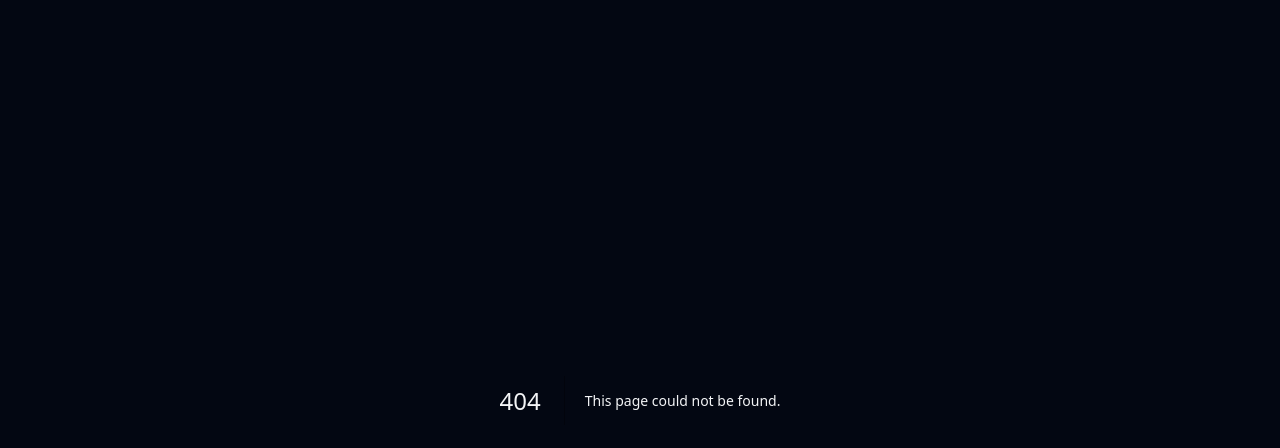
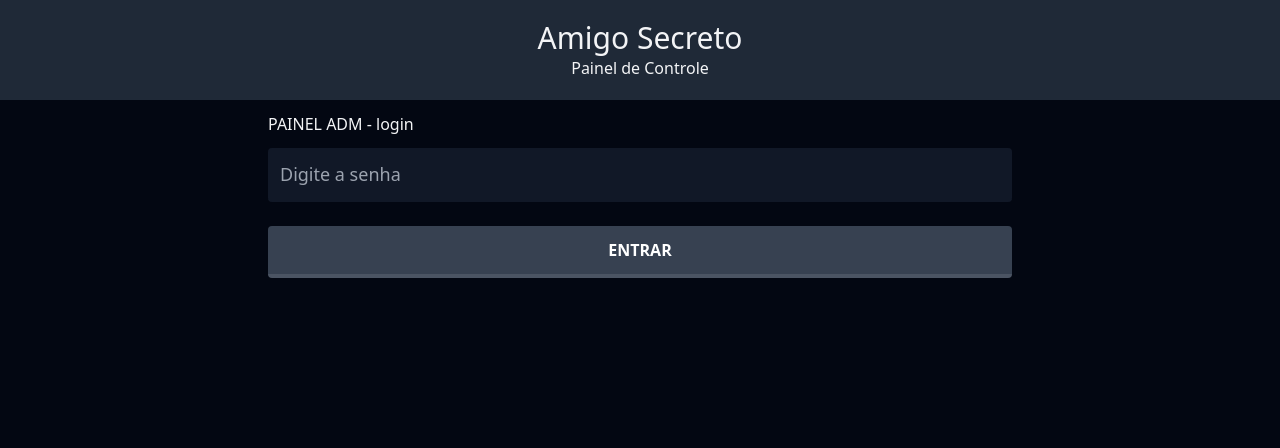
Before and after one commit to AlbertoPaim/amigoSecretoFront, a Next.js app: page /admin/login in a window 1280 px wide. Before the commit this address had no page. Shown: the top 448 px of the page. Built offline with nearby package versions, Linux system fonts and the light colour scheme.

Commit message:
creating admin feats

```diff
--- a/package.json
+++ b/package.json
@@ -10,6 +10,7 @@
   },
   "dependencies": {
     "axios": "^1.6.7",
+    "cookies-next": "^4.1.1",
     "dotenv": "^16.4.1",
     "next": "14.1.0",
     "react": "^18",
--- /dev/null
+++ b/src/api/server.ts
@@ -0,0 +1,20 @@
+import { getCookie } from "cookies-next";
+import { cookies } from "next/headers";
+import { req } from "./axios";
+
+export const pingAdmin = async () => {
+    try {
+
+        const token = getCookie('token', { cookies })
+
+        await req.get('/admin/ping', {
+            headers: {
+                "Authorization": `Token ${token}`
+            }
+        })
+
+        return true;
+    } catch (error) {
+        return false;
+    }
+};
--- /dev/null
+++ b/src/app/admin/layout.tsx
@@ -0,0 +1,27 @@
+import { Metadata } from "next";
+import { ReactNode } from "react";
+
+export const metadata: Metadata = {
+    title: 'Amigo Secreto - Admin'
+}
+
+type Props = { children: ReactNode }
+
+export const Layout = ({ children }: Props) => {
+    return (
+        <div>
+            <header className="bg-gray-800 text-center py-5">
+                <h3 className="text-3xl">Amigo Secreto</h3>
+                <h4 className="text-base">Painel de Controle</h4>
+
+            </header>
+            <main className="mx-auto w-full max-w-3xl p-3">
+                {children}
+            </main>
+
+
+        </div>
+    )
+};
+
+export default Layout;
--- /dev/null
+++ b/src/app/admin/login/page.tsx
@@ -0,0 +1,30 @@
+"use client"
+
+import { Button } from "@/components/admin/button";
+import { InputField } from "@/components/admin/inputField";
+import { useState } from "react";
+
+export const Page = () => {
+    const [passwordInput, serPasswordInput] = useState('');
+
+    const handleLoginButton = () => {
+
+    }
+
+    return (
+        <div>
+            PAINEL ADM - login
+            <InputField
+                type="password"
+                value={passwordInput}
+                onChange={e => serPasswordInput(e.target.value)}
+                placeholder="Digite a senha"
+            />
+            <Button
+                value="Entrar"
+                onClick={handleLoginButton} />
+        </div>
+    )
+};
+
+export default Page;
--- /dev/null
+++ b/src/app/admin/page.tsx
@@ -0,0 +1,16 @@
+import * as api from "@/api/server"
+import { redirect } from "next/navigation";
+
+export const Page = async () => {
+    const logged = await api.pingAdmin();
+
+    if (!logged) return redirect('/admin/login');
+
+    return (
+        <div>
+            PAINEL ADM
+        </div>
+    )
+};
+
+export default Page;
--- /dev/null
+++ b/src/components/admin/button.tsx
@@ -0,0 +1,20 @@
+type Props = {
+    value: string;
+    onClick: () => void;
+    disabled?: boolean
+}
+
+export const Button = ({ value, onClick, disabled }: Props) => {
+    return (
+        <button
+            onClick={onClick}
+            className="w-full my-3 p-3 rounded text-center
+            bg-gray-700 text-white uppercase font-bold
+            hover:bg-gray-600
+            border-b-4 border-white/10"
+            disabled={disabled}
+        >
+            {value}
+        </button>
+    )
+};
--- /dev/null
+++ b/src/components/admin/inputField.tsx
@@ -0,0 +1,30 @@
+import { ChangeEvent } from "react";
+
+type Props = {
+    type?: 'text' | 'password';
+    value: string;
+    onChange: (event: ChangeEvent<HTMLInputElement>) => void
+    placeholder?: string
+    disabled?: boolean;
+    errorMessage?: string;
+}
+export const InputField = ({ type, value, onChange, placeholder, disabled, errorMessage }: Props) => {
+    return (
+        <div className="w-full my-3">
+            <input
+                type={type || 'text'}
+                value={value}
+                onChange={onChange}
+                placeholder={placeholder}
+                disabled={disabled}
+
+                className={`w-full block text-lg p-3 outline-none rounded
+                bg-gray-900 text-white
+                border-b-2 ${errorMessage ? 'border-red-600' : 'border-gray-900'}
+                focus:border-white`}
+            />
+
+            {errorMessage && <div className="text-right text-sm text-red-600"> {errorMessage}</div>}
+        </div>
+    );
+}
```
Also changed, not shown: src/api/admin.ts (added), 1 other file (tests, documents, lock files or other folders).
